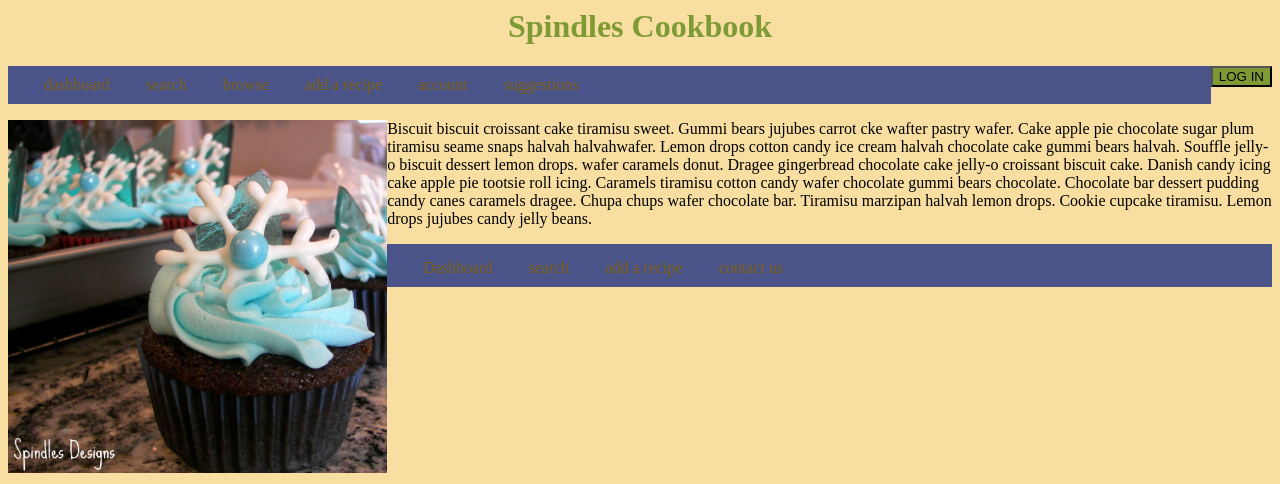
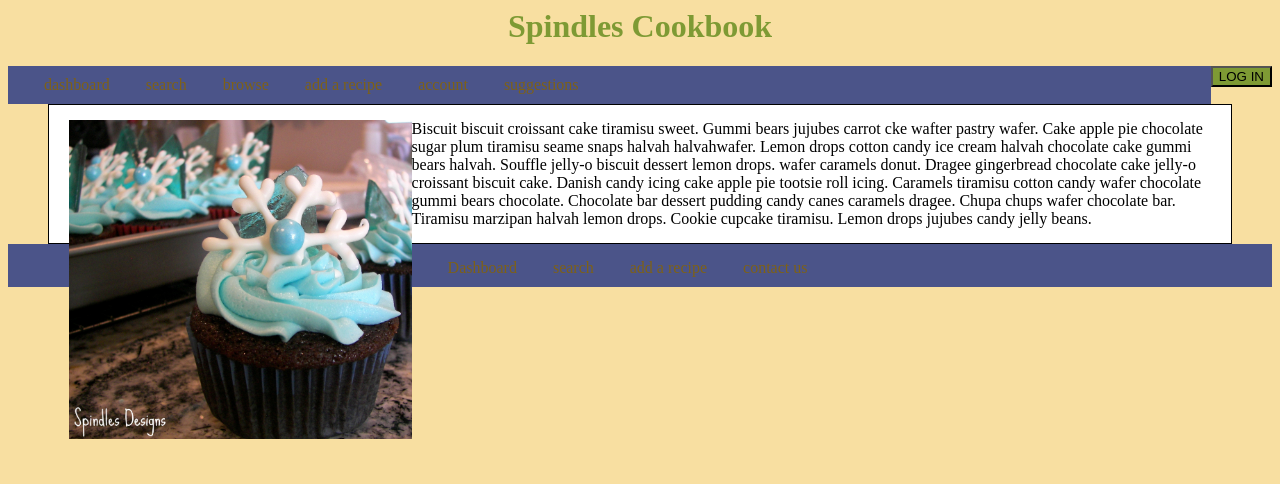
Before and after one commit to maryscott/cookbook, a PHP site: page / in a window 1280 px wide. Shown: the top 484 px of the page. Run offline with PHP 8.4, Linux system fonts and the light colour scheme.

Commit message:
styling the conent

```diff
--- a/css/page.css
+++ b/css/page.css
@@ -61,3 +61,10 @@
 	padding: 14px 16px;
 	text-decoration: none;
 }
+
+#content {
+	padding: 15px 20px;
+	border: solid 1px black;
+	background-color: white;
+	margin: 0px 40px;
+}
--- a/index.php
+++ b/index.php
@@ -11,9 +11,9 @@
 		</div>
 
 	<div id="content">
-		<p><img src="FrozenCupcake1.jpg" alt="cupcake" style="float:left;width:30%">
+		<img src="FrozenCupcake1.jpg" alt="cupcake" style="float:left;width:30%">
 	Biscuit biscuit croissant cake tiramisu sweet. Gummi bears jujubes carrot cke wafter pastry wafer.  Cake apple pie chocolate sugar plum tiramisu seame snaps halvah halvahwafer.  Lemon drops cotton candy ice cream halvah chocolate cake gummi bears halvah.  Souffle jelly-o biscuit dessert lemon drops.  wafer caramels donut.  Dragee gingerbread chocolate cake jelly-o croissant biscuit cake.  Danish candy icing cake apple pie tootsie roll icing.  Caramels tiramisu cotton candy wafer chocolate gummi bears chocolate.  Chocolate bar dessert pudding candy canes caramels dragee.  Chupa chups wafer chocolate bar.  Tiramisu marzipan halvah lemon drops.  Cookie cupcake tiramisu.  Lemon drops jujubes candy jelly beans.
-		</p>
+
 	</div>
 	<div id="footer1">
 
```
